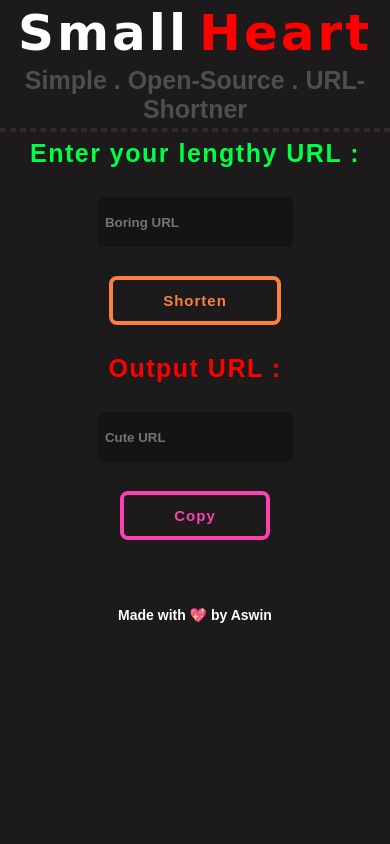
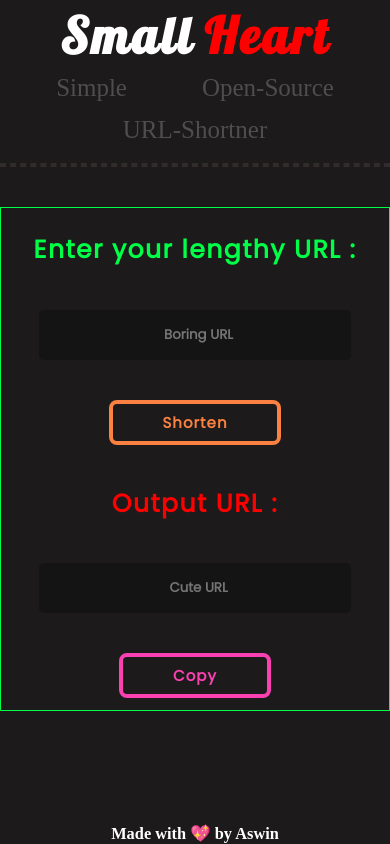
Before and after one commit to theonlyaswin/Small-heart, a Flask app: page / in a window 390 px wide. Run offline with Flask 2, Linux system fonts and the light colour scheme.

Commit message:
fixed responsiveness
fixed typo on feild, fixed h3 subheader, removed <br> on main.html, added instructions to run flask in README.md, fixed links to fonts

```diff
--- a/static/css/style.css
+++ b/static/css/style.css
@@ -23,23 +23,42 @@
   font-size: 25px;
   letter-spacing: 3px;
 }
+
 h1 {
-  font-family: "Lobster", cursive;
+  font-family: "Lobster", cursive, sans-serif;
   color: white;
 }
+
 #main-title2 {
   color: red;
 }
+
 #main-title1 {
   padding-right: 10px;
 }
 
+.sub-text-span {
+  font-size: 25px;
+  display: flex;
+  color: #4f4e4e;
+  justify-content: center;
+  flex-wrap: wrap;
+}
+.sub-text-span > * { padding: 7px 3ch; }
+
+.main {
+  margin-top: 5ch;
+  display: flex;
+  flex-direction: column;
+  align-items: center;
+  border: #00ff47 1px solid;
+}
+
 .sub-text {
   font-family: "Poppins", sans-serif;
-  color: #4f4e4e;
   display: flex;
   align-items: center;
-  justify-content: center;
+  justify-content: space-around;
   flex-direction: column;
   text-align: center;
   margin-top: 1%;
@@ -47,7 +66,9 @@
   min-height: 20px;
   font-size: 25px;
   font-weight: bold;
+  height: 60vh;
 }
+
 #line {
   border: 2px dashed #312b2b;
   width: 100%;
@@ -65,7 +86,6 @@
   letter-spacing: 1.5px;
 }
 .input-button {
-  cursor: pointer;
   font-weight: bold;
   letter-spacing: 1px;
   font-family: "Poppins", sans-serif;
@@ -73,8 +93,8 @@
   border: 4px solid #fa8142;
   border-radius: 8px;
   color: #fa8142;
-  padding: 12px 50px;
   font-size: 15px;
+  padding: 7px 50px;
 }
 
 .input-button:hover {
@@ -86,12 +106,11 @@
   border: 4px solid #fa8142;
   border-radius: 8px;
   color: #1c1a1a;
-  padding: 12px 50px;
   font-size: 16px;
+  padding: 8px 51px;
 }
 
 .copy-button {
-  cursor: pointer;
   font-weight: bold;
   letter-spacing: 1px;
   font-family: "Poppins", sans-serif;
@@ -99,8 +118,8 @@
   border: 4px solid #fb41b1;
   border-radius: 8px;
   color: #fb41b1;
-  padding: 12px 50px;
   font-size: 15px;
+  padding: 7px 50px;
 }
 
 .copy-button:hover {
@@ -112,22 +131,25 @@
   border: 4px solid #fb41b1;
   border-radius: 8px;
   color: #1c1a1a;
-  padding: 12px 50px;
   font-size: 16px;
+  padding: 8px 51px;
 }
 
-.entry-feild {
+.entry-field {
   font-family: "Poppins", sans-serif;
   font-weight: bold;
-  width: 50%;
+  width: 80vw;
   height: 50px;
   border-radius: 5px;
   border: #1c1a1a;
   background-color: #141414;
   color: #757575;
+  text-align: center;
 }
-#footer {
+.footer {
+  width: fit-content;
   font-size: 14px;
   color: white;
-  padding-top: 70px;
+  position: absolute;
+  bottom: 0;
 }
--- a/templates/index.html
+++ b/templates/index.html
@@ -7,9 +7,9 @@
     <meta name="viewport" content="width=device-width, initial-scale=1.0">
     <title>Small Heart</title>
     <link rel="shortcut icon" href="{{ url_for('static',filename='images/logo.ico') }}" />
+    <link rel="preconnect" href="https://fonts.googleapis.com">
     <link rel="preconnect" href="https://fonts.gstatic.com" crossorigin>
-    <link href="https://fonts.goo"https://fonts.googleapis.com">
-    <link rel="preconnect" href=gleapis.com/css2?family=Lobster&family=Poppins&display=swap" rel="stylesheet">
+    <link href="https://fonts.googleapis.com/css2?family=Lobster&family=Poppins&display=swap" rel="stylesheet">
     <link rel="stylesheet" href="{{ url_for('static',filename='css/style.css') }}">
     <script src="{{ url_for('static',filename='js/script.js') }}" defer></script>
 </head>
@@ -19,25 +19,29 @@
         <h1 id="main-title1">Small</h1>
         <h1 id="main-title2">Heart</h1>
     </div>
-    <h3 class="sub-text">Simple . Open-Source . URL-Shortner</h3>
+    <div class="sub-text-span"><span>Simple</span><span>Open-Source</span><span>URL-Shortner</span></div>
     <div id="line">
     </div>
+<div class="main">
 
-<form class="sub-text" , method="post">
-    <label id="original" for="original">Enter your lengthy URL :</label><br>
+    <form class="sub-text" , method="post">
+        <label id="original" for="original">Enter your lengthy URL :</label>
 
-    <input class="entry-feild" type="url"  name="original" placeholder="  Boring URL" value="{{original_url}}"><br>
+        <input class="entry-field" type="url"  name="original" placeholder="  Boring URL" value="{{original_url}}">
 
-    <input class="input-button" type="submit" value="Shorten"><br>
+        <input class="input-button" type="submit" value="Shorten">
 
-    <label id="output" for="output">Output URL :</label><br>
+        <label id="output" for="output">Output URL :</label>
 
-    <input class="entry-feild" id="final" type="text"  name="output" placeholder="  Cute URL" value="{{output_url}}"><br>
+        <input class="entry-field" id="final" type="text"  name="output" placeholder="  Cute URL" value="{{output_url}}">
 
-    <input class="copy-button" id= "copy-button" type="button" value="Copy">
+        <input class="copy-button" id= "copy-button" type="button" value="Copy">
+    </form>
 
-</form>
-<h3 class="sub-text" id="footer">Made with 💖 by Aswin</h3>
+    <footer class="footer">
+        <h3 id="footer">Made with 💖 by Aswin</h3>
+    </footer>
+</div>
 </body>
 
 </html>
```
Also changed, not shown: README.md, 1 other file.
